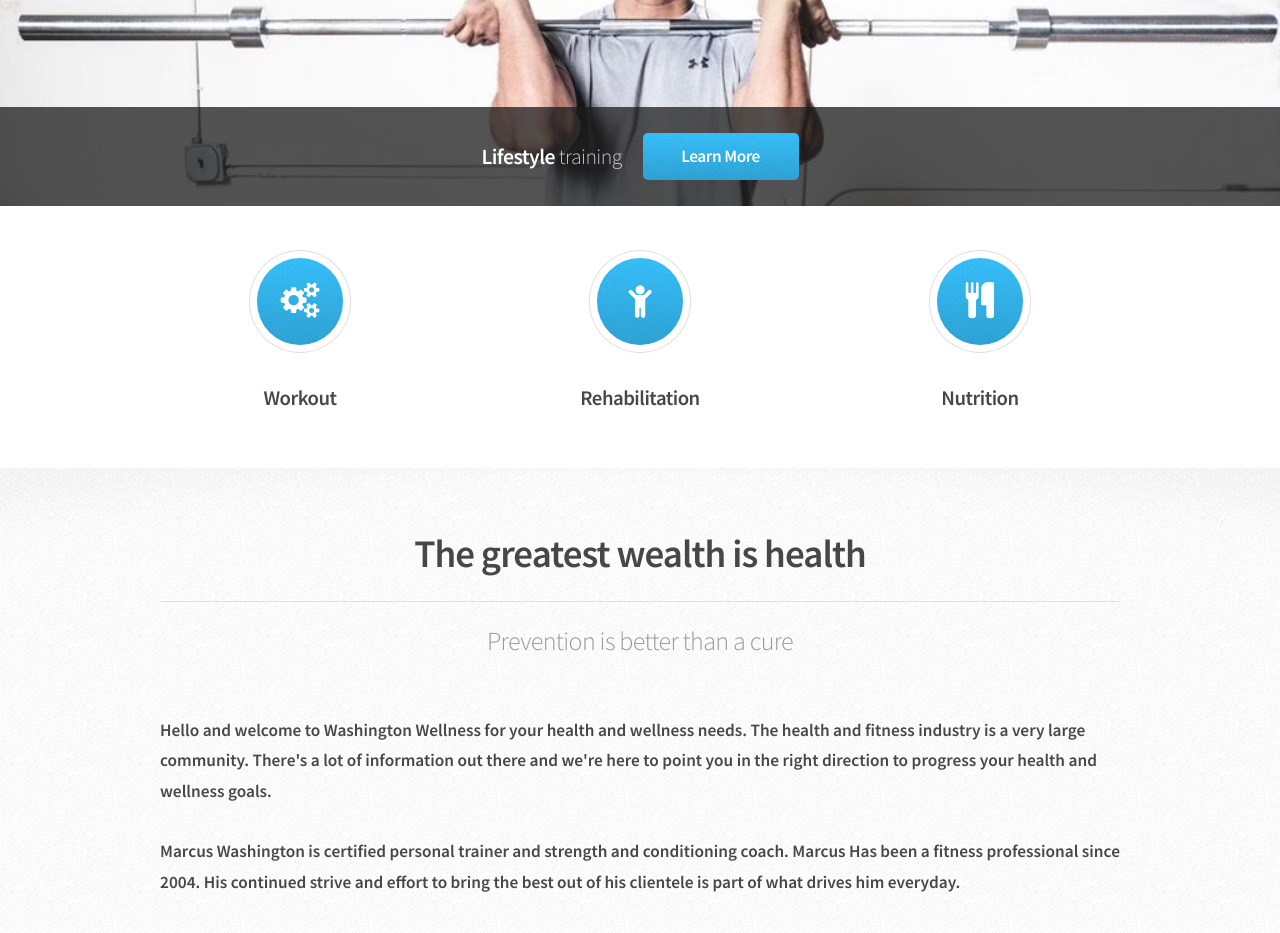
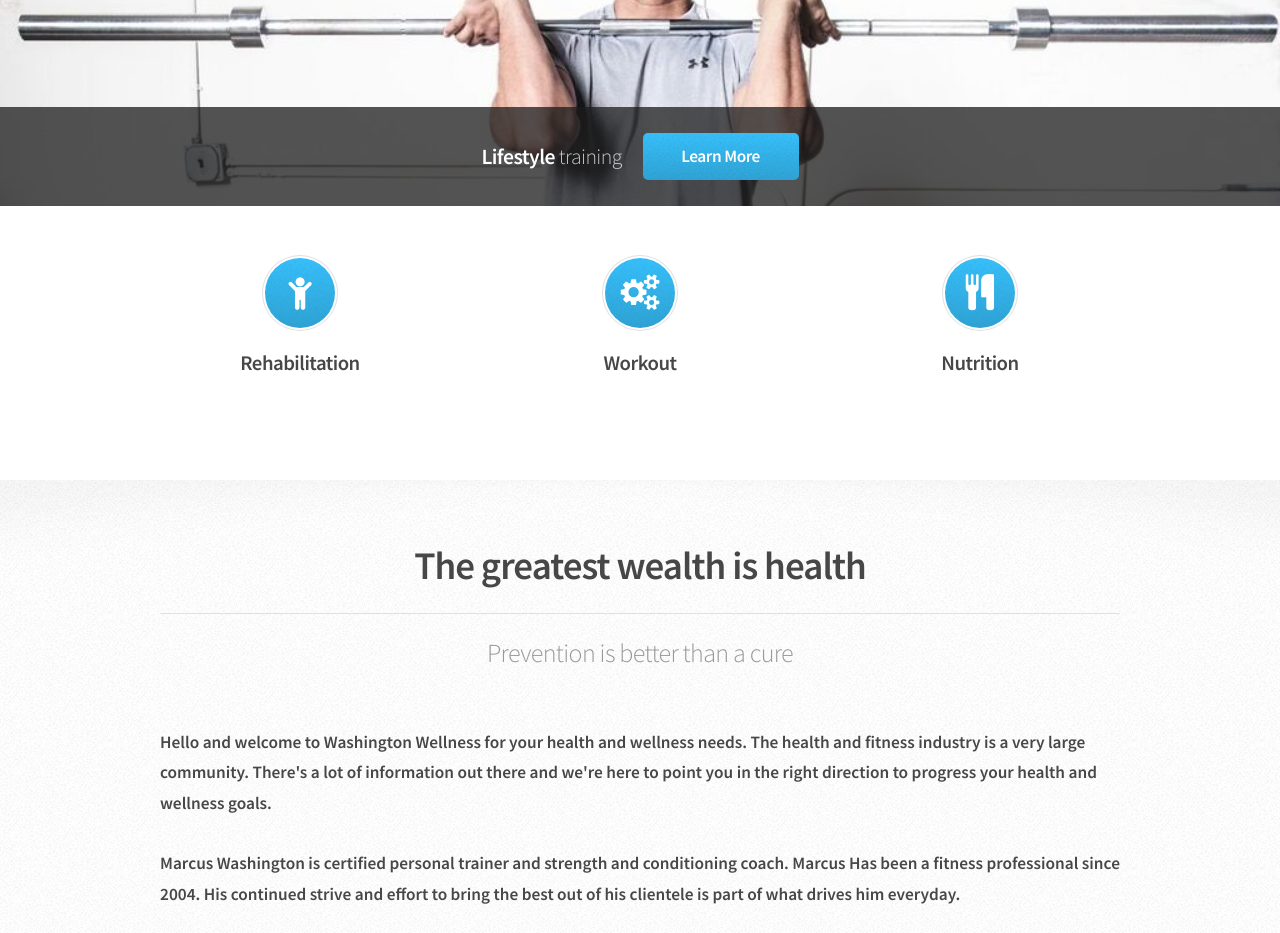
Before and after one commit to washington-wellness/washington-wellness.github.i, a Jekyll site: the page built from index.html, in a window 1280 px wide. Shown: the part 327-1260 px from the top of the page. Built offline with Jekyll 4.4.1, drawn with Linux system fonts in a browser that asks for light colours; the list of posts is cut into pages by our own code.

Commit message:
fixed icons for mobile

```diff
--- a/assets/css/style.css
+++ b/assets/css/style.css
@@ -305,11 +305,11 @@
 			color: white;
 			border-radius: 100%;
 			display: inline-block;
-			width: 5em;
-			height: 5em;
-			line-height: 5em;
-			box-shadow: 0 0 0 7px white, 0 0 0 8px #e0e0e0;
-			margin: 0 0 2em 0;
+			width: 4em;
+			height: 4em;
+			line-height: 4em;
+			box-shadow: 0 0 0 2px white, 0 0 0 3px #e0e0e0;
+			margin: 0 0 1em 0;
 		}
 
 			.icon.major:before {
--- a/index.html
+++ b/index.html
@@ -17,23 +17,25 @@
 			<div class="row double">
 				<section class="4u">
 					<div class="box highlight">
+						<i class="icon major fa-child"></i>
+						<h3>Rehabilitation</h3>
+						<p> &nbsp;&nbsp;&nbsp;&nbsp;</p>
+					</div>
+				</section>
+
+				<section class="4u">
+					<div class="box highlight">
 						<i class="icon major fa-cogs"></i>
 						<h3>Workout</h3>
-						<p></p>
+						<p>&nbsp;&nbsp;&nbsp;&nbsp; </p>
 					</div>
 				</section>
-				<section class="4u">
-					<div class="box highlight">
-						<i class="icon major fa-child"></i>
-						<h3>Rehabilitation</h3>
-						<p></p>
-					</div>
-				</section>
+
 				<section class="4u">
 					<div class="box highlight">
 						<i class="icon major fa-cutlery"></i>
 						<h3>Nutrition</h3>
-						<p></p>
+						<p>&nbsp;&nbsp;&nbsp;&nbsp; </p>
 					</div>
 				</section>
 			</div>
```
Also changed, not shown: assets/sass/style.scss (+5 -5 lines).
